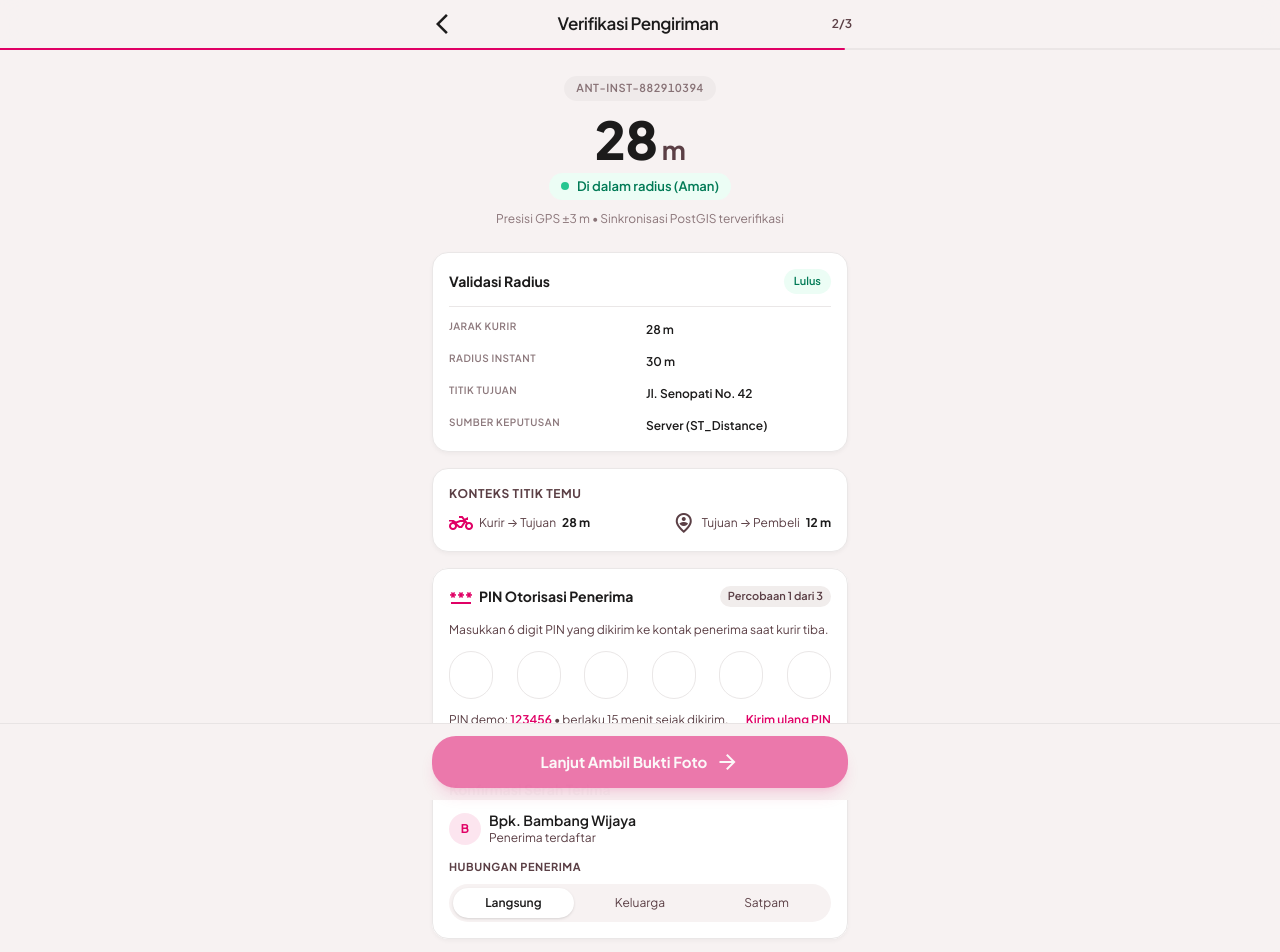
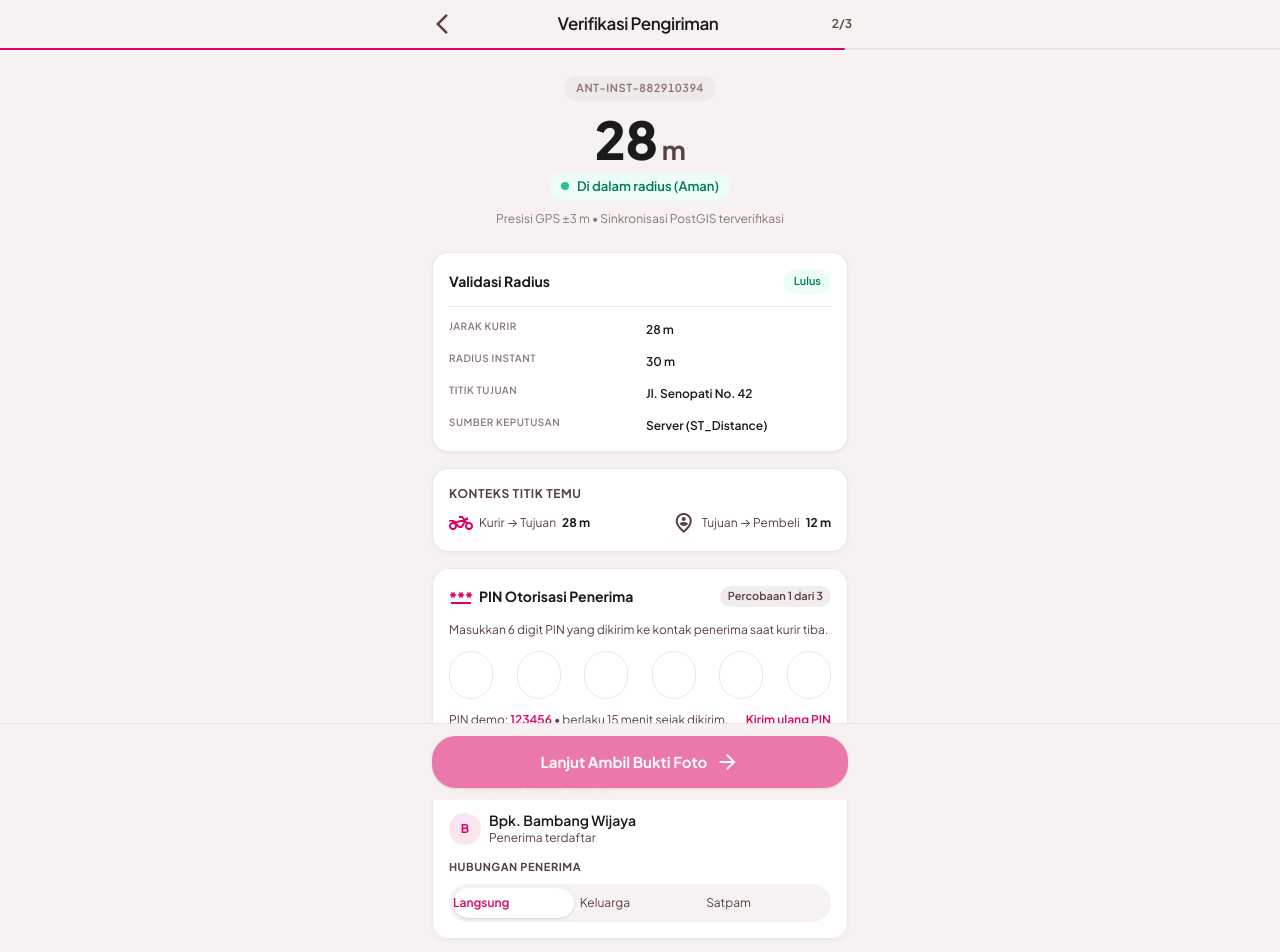
Before and after one commit to KagChi/anteraja-capstone-samuel, a React (Vite) app: page /courier/verifikasi in a window 1280 px wide. Shown: the top 952 px of the page. Built offline with nearby package versions, Linux system fonts and the light colour scheme.

Commit message:
refactor(courier): adopt Button across courier screens

```diff
--- a/src/components/courier/CourierBottomNav.tsx
+++ b/src/components/courier/CourierBottomNav.tsx
@@ -1,7 +1,7 @@
-import { Link } from "react-router-dom";
 import { useToast } from "../../context/ToastContext";
 import { COURIER_NAV_ITEMS } from "../../data/nav";
 import { MaterialIcon } from "../MaterialIcon";
+import { Button } from "../ui/Button";
 
 interface CourierBottomNavProps {
   variant?: "default" | "sukses";
@@ -23,29 +23,21 @@ export function CourierBottomNav({
       ? "mx-auto flex h-16 max-w-md items-center justify-around px-2 m-0"
       : "mx-auto flex h-14 max-w-md items-center justify-around px-2 m-0";
 
+  const itemClass =
+    variant === "sukses" ? "gap-1 min-h-[48px] min-w-[64px]" : "flex-1 py-1";
+
   return (
     <nav className={navClass} aria-label="Navigasi utama kurir">
       <p className={innerClass}>
         {COURIER_NAV_ITEMS.map((item) => {
           const isActive = item.label === activeLabel;
-          const itemClass =
-            variant === "sukses"
-              ? `flex min-h-[48px] min-w-[64px] flex-col items-center justify-center gap-1 ${
-                  isActive
-                    ? "font-semibold text-brand-magenta"
-                    : "text-on-surface-variant transition-colors hover:text-brand-magenta"
-                }`
-              : `flex flex-1 flex-col items-center justify-center py-1 ${
-                  isActive
-                    ? "text-brand-magenta"
-                    : "text-on-surface-variant hover:text-on-surface"
-                }`;
 
           if (item.stub) {
             return (
-              <button
+              <Button
                 key={item.label}
-                type="button"
+                variant="nav"
+                active={isActive}
                 className={itemClass}
                 onClick={() => {
                   toast("Fitur ini belum tersedia pada purwarupa.", "error");
@@ -61,16 +53,18 @@ export function CourierBottomNav({
                 >
                   {item.label}
                 </span>
-              </button>
+              </Button>
             );
           }
 
           return (
-            <Link
+            <Button
               key={item.label}
+              as="link"
+              to={item.to}
+              variant="nav"
+              active={isActive}
               className={itemClass}
-              to={item.to}
-              aria-current={isActive ? "page" : undefined}
             >
               <MaterialIcon
                 name={item.icon}
@@ -86,7 +80,7 @@ export function CourierBottomNav({
               >
                 {item.label}
               </span>
-            </Link>
+            </Button>
           );
         })}
       </p>
--- a/src/pages/LandingPage.tsx
+++ b/src/pages/LandingPage.tsx
@@ -1,7 +1,7 @@
 import { useRef, useState } from "react";
 import { useNavigate } from "react-router-dom";
-import { Spinner } from "../components/LoadingAction";
 import { MaterialIcon } from "../components/MaterialIcon";
+import { Button } from "../components/ui/Button";
 import { useSession } from "../context/SessionContext";
 import { useSeo } from "../hooks/useSeo";
 import type { Role } from "../types";
@@ -352,15 +352,16 @@ export function LandingPage() {
                 </p>
               </section>
             </section>
-            <button
-              className="grid size-8 shrink-0 place-items-center rounded-lg text-on-surface-variant hover:bg-surface-container"
+            <Button
+              variant="icon"
+              className="shrink-0"
               type="button"
               data-close-modal
               aria-label="Tutup dialog"
               onClick={close}
             >
               <MaterialIcon name="close" className="text-[20px]" />
-            </button>
+            </Button>
           </header>
           <section className="space-y-4 p-5">
             <p className="m-0">
@@ -389,24 +390,17 @@ export function LandingPage() {
             </p>
           </section>
           <footer className="flex items-center justify-end gap-3 border-t border-border-subtle bg-surface-container-low/40 p-5">
-            <button
-              className="inline-flex h-11 min-w-[7rem] items-center justify-center gap-2 rounded-xl bg-brand-magenta px-5 text-sm font-bold text-on-primary shadow-sm transition-all hover:bg-primary"
+            <Button
+              variant="primary"
               id="btn-login"
               type="submit"
+              className="min-w-[7rem]"
+              busy={busy}
+              busyText="Menghubungkan..."
               disabled={busy}
-              aria-busy={busy || undefined}
             >
-              {busy ? (
-                <>
-                  <Spinner />
-                  <span>Menghubungkan...</span>
-                </>
-              ) : (
-                <>
-                  <MaterialIcon name="login" className="text-[18px]" /> Masuk
-                </>
-              )}
-            </button>
+              <MaterialIcon name="login" className="text-[18px]" /> Masuk
+            </Button>
           </footer>
         </form>
       </dialog>
--- a/src/pages/courier/SuksesPage.tsx
+++ b/src/pages/courier/SuksesPage.tsx
@@ -2,6 +2,7 @@ import { useEffect, useState } from "react";
 import { Link } from "react-router-dom";
 import { CourierBottomNav } from "../../components/courier/CourierBottomNav";
 import { MaterialIcon } from "../../components/MaterialIcon";
+import { Button } from "../../components/ui/Button";
 import { useSession } from "../../context/SessionContext";
 import { useSeo } from "../../hooks/useSeo";
 import { formatStamp, initialOf, randomDigits } from "../../lib/format";
@@ -183,13 +184,17 @@ export function SuksesPage() {
         </section>
 
         <footer className="w-full pt-4">
-          <Link
-            className="btn-primary flex h-12 w-full items-center justify-center gap-2 rounded-full bg-brand-magenta text-[15px] font-semibold text-white shadow-md shadow-brand-magenta/25 transition-all hover:bg-brand-magenta/90 active:scale-[0.98]"
+          <Button
+            as="link"
             to="/courier/tugas"
+            variant="primary"
+            size="lg"
+            shape="pill"
+            className="w-full shadow-md shadow-brand-magenta/25"
           >
             <span>Lanjut ke Tugas Berikutnya</span>
             <MaterialIcon name="arrow_forward" className="text-[19px]" />
-          </Link>
+          </Button>
         </footer>
       </main>
 
--- a/src/pages/courier/VerifikasiPage.tsx
+++ b/src/pages/courier/VerifikasiPage.tsx
@@ -1,8 +1,8 @@
 import type { ClipboardEvent, KeyboardEvent } from "react";
 import { useEffect, useRef, useState } from "react";
-import { Link, useNavigate } from "react-router-dom";
-import { Spinner } from "../../components/LoadingAction";
+import { useNavigate } from "react-router-dom";
 import { MaterialIcon } from "../../components/MaterialIcon";
+import { Button } from "../../components/ui/Button";
 import { useToast } from "../../context/ToastContext";
 import { useSeo } from "../../hooks/useSeo";
 import { clamp } from "../../lib/format";
@@ -184,20 +184,21 @@ export function VerifikasiPage() {
     setRelation(id);
   }
 
-  const nextDisabled = !ready || nextBusy;
-  const nextClass = nextDisabled ? "pointer-events-none opacity-50" : "";
-
   return (
     <div className="flex min-h-screen flex-col bg-surface-container-low font-sans text-on-surface antialiased">
       <header className="fixed inset-x-0 top-0 z-40 bg-surface-container-low/90 pt-safe backdrop-blur-md">
         <div className="mx-auto flex h-12 max-w-md items-center justify-between px-3">
-          <Link
-            className="-ml-1 grid size-9 place-items-center rounded-full text-on-surface transition-colors hover:bg-black/5"
+          <Button
+            as="link"
             to="/courier/tugas"
+            variant="icon"
+            size="lg"
+            shape="pill"
+            className="-ml-1"
             aria-label="Kembali ke daftar tugas"
           >
             <MaterialIcon name="arrow_back_ios_new" className="text-[24px]" />
-          </Link>
+          </Button>
           <h1 className="text-[17px] font-semibold tracking-tight text-on-surface">
             Verifikasi Pengiriman
           </h1>
@@ -396,17 +397,17 @@ export function VerifikasiPage() {
                 </strong>{" "}
                 &bull; berlaku 15 menit sejak dikirim.
               </p>
-              <button
-                className="text-[12px] font-semibold text-brand-magenta hover:opacity-80 disabled:opacity-60"
+              <Button
+                variant="text"
+                className="text-[12px]"
                 id="btn-resend-pin"
-                type="button"
                 disabled={resendSeconds > 0}
                 onClick={resendPin}
               >
                 {resendSeconds > 0
                   ? `Kirim ulang (${resendSeconds}s)`
                   : "Kirim ulang PIN"}
-              </button>
+              </Button>
             </footer>
           </fieldset>
 
@@ -443,21 +444,16 @@ export function VerifikasiPage() {
               {RELATIONS.map((item) => {
                 const isActive = relation === item.id;
                 return (
-                  <button
+                  <Button
                     key={item.id}
-                    className={`relation-tab flex-1 rounded-lg py-1.5 text-[12px] transition-all ${
-                      isActive
-                        ? "bg-surface-container-lowest font-semibold text-on-surface shadow-sm"
-                        : "font-medium text-on-surface-variant"
-                    }`}
+                    variant="tab"
+                    active={isActive}
+                    className="flex-1 rounded-lg py-1.5 text-[12px]"
                     data-relation={item.id}
-                    type="button"
-                    role="tab"
-                    aria-selected={isActive}
                     onClick={() => chooseRelation(item.id)}
                   >
                     {item.label}
-                  </button>
+                  </Button>
                 );
               })}
             </div>
@@ -467,28 +463,24 @@ export function VerifikasiPage() {
 
       <footer className="fixed inset-x-0 bottom-0 z-40 border-t border-black/[0.06] bg-surface-container-low/95 pb-safe backdrop-blur-xl">
         <section className="mx-auto max-w-md px-4 py-3">
-          <a
-            className={`btn-primary flex h-[52px] w-full items-center justify-center gap-2 rounded-xl bg-brand-magenta text-[15px] font-bold text-on-primary shadow-lg shadow-brand-magenta/25 transition-all hover:bg-brand-magenta/90 active:scale-[0.99] ${nextClass}`}
+          <Button
+            as="a"
+            href="/courier/bukti-foto"
+            variant="primary"
+            size="xl"
             id="btn-next-step"
-            href="/courier/bukti-foto"
-            aria-disabled={!ready}
+            className="w-full shadow-lg shadow-brand-magenta/25"
+            busy={nextBusy}
+            busyText="Memverifikasi..."
+            disabled={!ready}
             onClick={(event) => {
               event.preventDefault();
               goNext();
             }}
           >
-            {nextBusy ? (
-              <>
-                <Spinner />
-                <span>Memverifikasi...</span>
-              </>
-            ) : (
-              <>
-                Lanjut Ambil Bukti Foto{" "}
-                <MaterialIcon name="arrow_forward" className="text-[19px]" />
-              </>
-            )}
-          </a>
+            Lanjut Ambil Bukti Foto{" "}
+            <MaterialIcon name="arrow_forward" className="text-[19px]" />
+          </Button>
           <p
             className="mt-2 text-center text-[11px] text-on-surface-variant/70"
             id="lock-reason"
```
Also changed, not shown: src/pages/courier/BuktiFotoPage.tsx (+15 -9 lines), src/pages/courier/TugasPage.tsx (+13 -20 lines).
